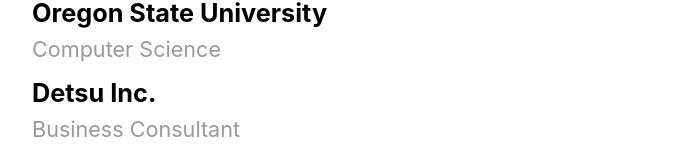
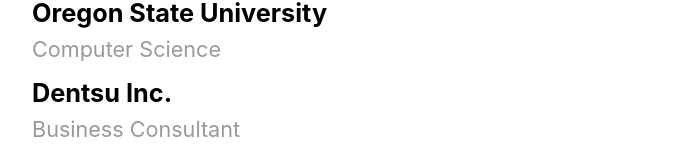
Before and after one commit to a1exkita/nextjs-blog, a Next.js app: page / in a window 1280 px wide. Shown: the part 1554-1714 px from the top of the page, without its empty margins (302-989 px from the left). Built offline with nearby package versions, Linux system fonts and the light colour scheme.

Commit message:
Fixed minor mistake

```diff
--- a/pages/index.js
+++ b/pages/index.js
@@ -48,7 +48,7 @@
                 <p className={`${utilStyles.noPaddingAndMargin} ${utilStyles.lightText}`}>Computer Science</p>
               </div>
               <div className={utilStyles.listDetail}>
-                <h3 className={utilStyles.noPaddingAndMargin}>Detsu Inc.</h3>
+                <h3 className={utilStyles.noPaddingAndMargin}>Dentsu Inc.</h3>
                 <p className={`${utilStyles.noPaddingAndMargin} ${utilStyles.lightText}`}>Business Consultant</p>
               </div>
               <div className={utilStyles.listDetail}>
```
